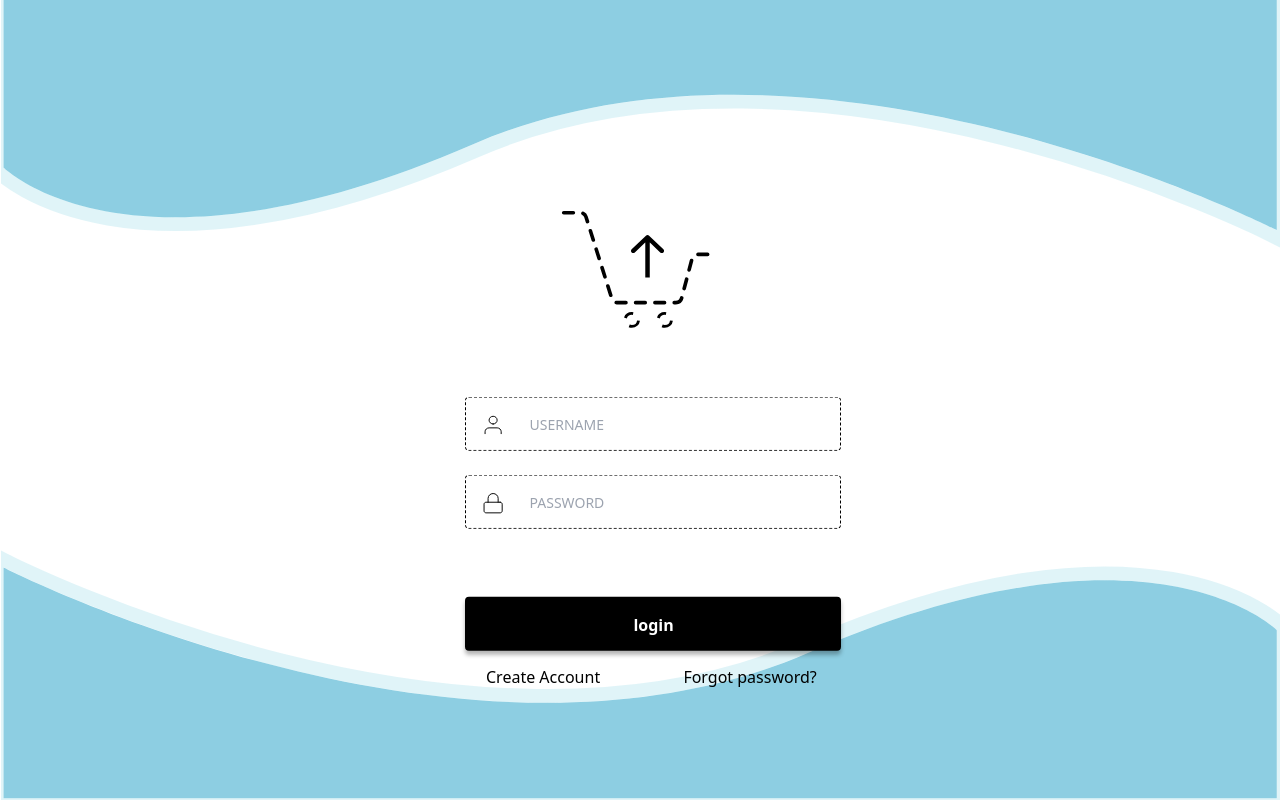
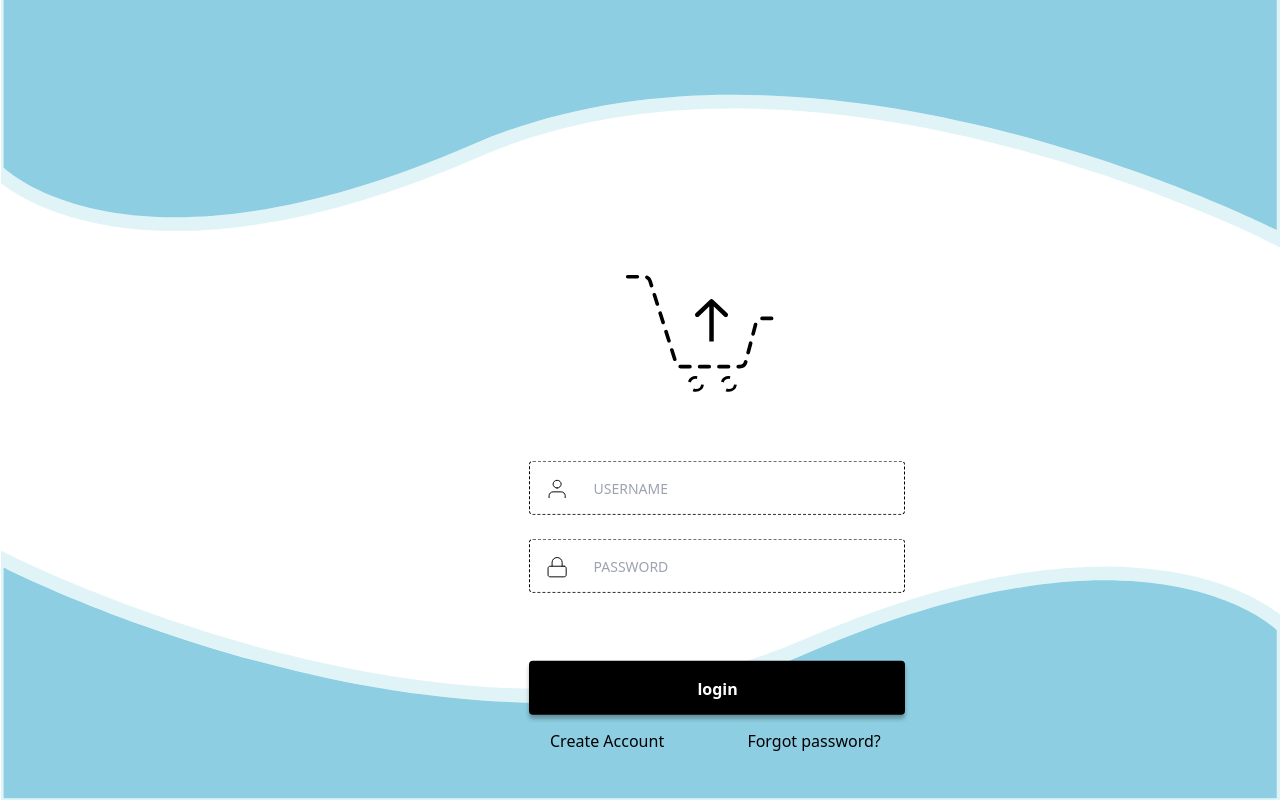
Before and after one commit to athu-kawale2002/Internship-Task, a plain HTML site: page index.html in a window 1280 px wide. Drawn offline with nearby package versions, Linux system fonts and the light colour scheme.

Commit message:
various changes done1

```diff
--- a/index.html
+++ b/index.html
@@ -36,7 +36,7 @@
 
 
 
-    <div class="container centered">
+    <div class="container centered" style="margin-left: 5%; margin-top: 5%">
 
 
       <svg width="155" height="122" viewBox="0 0 155 122" fill="none" xmlns="http://www.w3.org/2000/svg"
```
